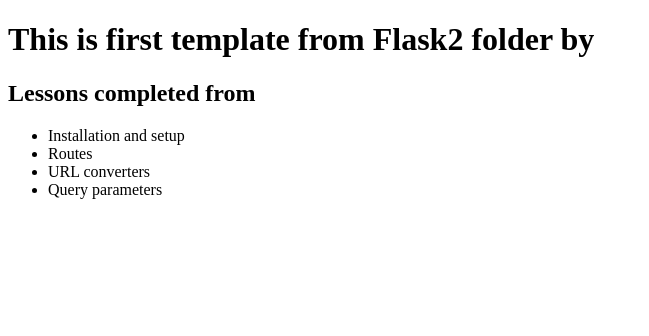
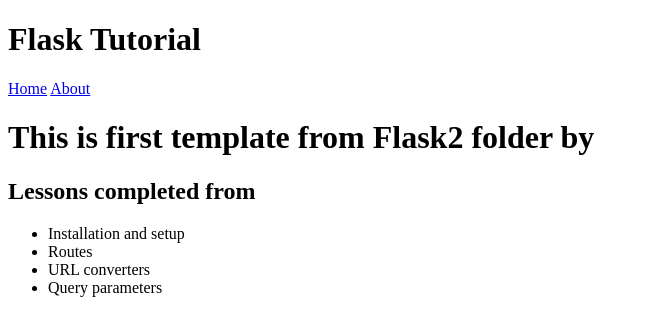
Before and after one commit to dongkp96/Flask_tutorial_KD, a Flask app: template Flask2/templates/index.html in a window 1280 px wide. Shown: the top 336 px of the page, without its empty margins (0-649 px from the left). Run offline with Flask 3, Linux system fonts and the light colour scheme; the template is opened without the code that fills it, so the values that code supplies are empty.

Commit message:
adds template inheritance code

```diff
--- a/Flask2/templates/about.html
+++ b/Flask2/templates/about.html
@@ -6,6 +6,8 @@
     <title>About page</title>
 </head>
 <body>
+    {% extends "base.html" %}
+    {% block content %}
         {%if logged_in%}
         <h1>Welcome back friend!</h1>
         {% else %}
@@ -23,5 +25,6 @@
             <li>{{key}} has {{value}}</li>
         {% endfor %}
         </ol>
+    {% endblock %}
 </body>
 </html>
--- /dev/null
+++ b/Flask2/templates/base.html
@@ -0,0 +1,20 @@
+<!DOCTYPE html>
+<html lang="en">
+<head>
+    <meta charset="UTF-8">
+    <meta name="viewport" content="width=device-width, initial-scale=1.0">
+    <title>Document</title>
+</head>
+<body>
+    <header>
+        <h1>Flask Tutorial</h1>
+    </header>
+    <nav>
+        <a href="/">Home</a>
+        <a href ="/about">About </a>
+    </nav>
+
+    {% block content %}{% endblock %}
+
+</body>
+</html>
--- a/Flask2/templates/index.html
+++ b/Flask2/templates/index.html
@@ -6,6 +6,8 @@
     <title>Document</title>
 </head>
 <body>
+    {% extends "base.html" %}
+    {% block content %}
         <main>
             <h1>This is first template from Flask2 folder by {{name}}</h1>
             <section>
@@ -18,5 +20,6 @@
                 </ul>
             </section>
         </main>
+    {% endblock %}
 </body>
 </html>
```
Lines whose indentation alone changed are shown as unchanged.
